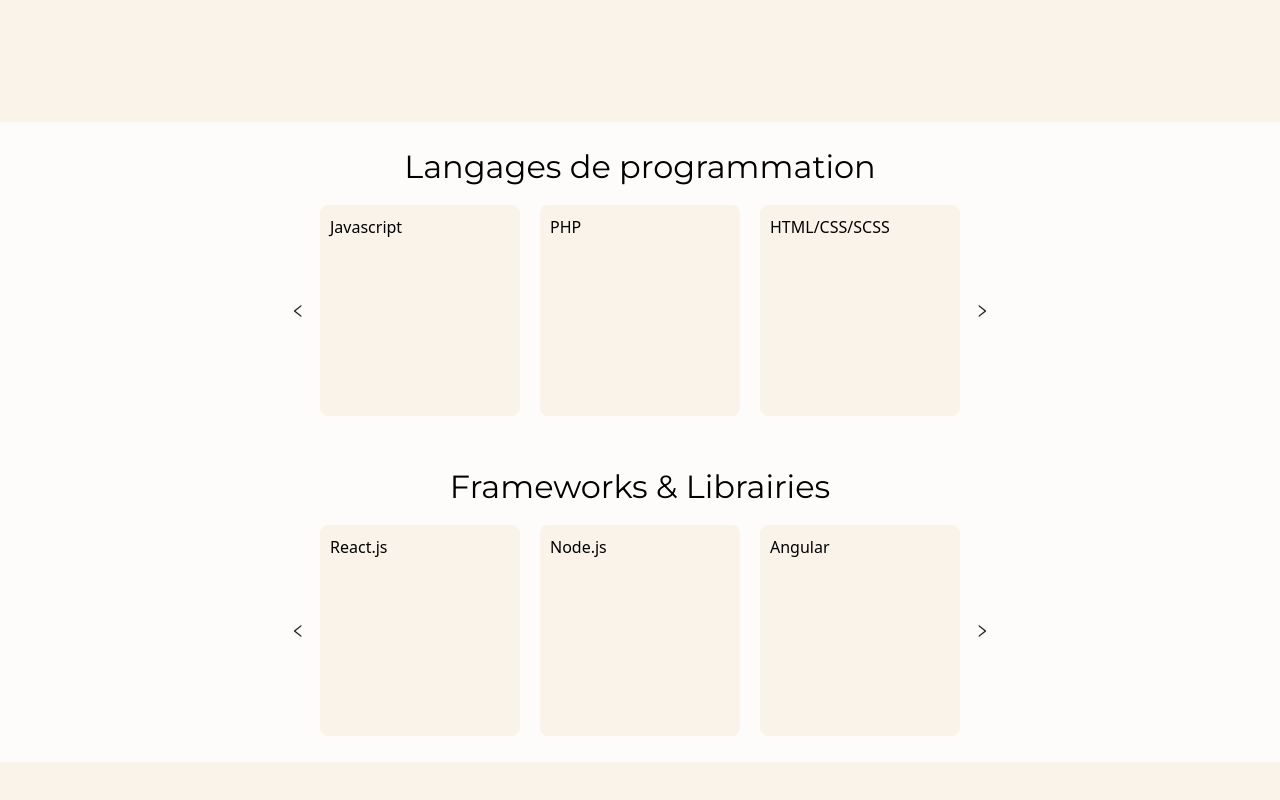
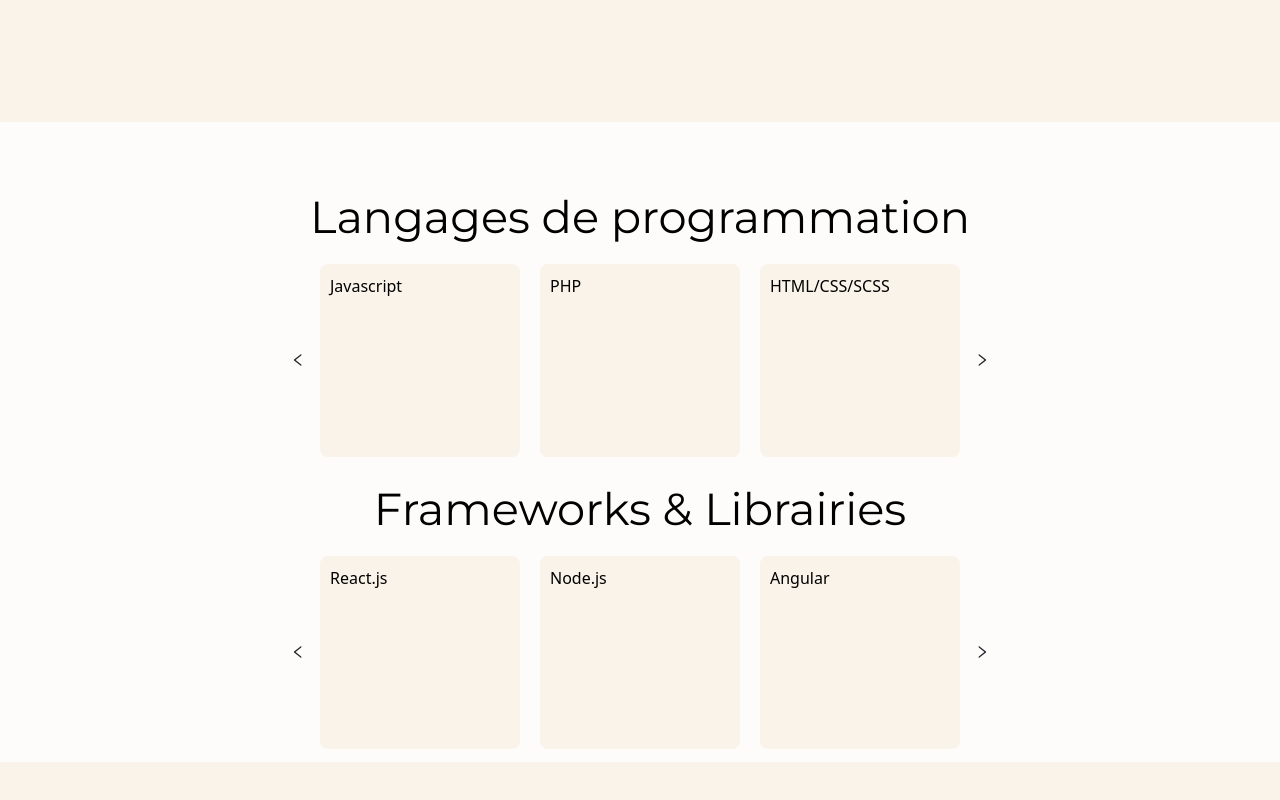
Before and after one commit to mousqtr/NewPortfolio, a React (Create React App) app in the folder front/: page / in a window 1280 px wide. Shown: the part 518-1318 px from the top of the page. Built offline with nearby package versions, Linux system fonts and the light colour scheme.

Commit message:
Update Skills.scss

```diff
--- a/front/src/sections/Skills/Skills.scss
+++ b/front/src/sections/Skills/Skills.scss
@@ -2,6 +2,15 @@
   background-color: #fdfcfb;
   display: flex;
   flex-direction: column;
+
+  @media (max-width: 992px) {
+    padding-top: 80px;
+    padding-bottom: 40px;
+  }
+
+  @media (min-width: 992px) {
+    padding-top: 56px;
+  }
 
   .block {
     width: 100%;
@@ -10,10 +19,6 @@
     flex-direction: column;
     align-items: center;
     justify-content: center;
-
-    h1 {
-      font-size: 2.5vw;
-    }
 
     .cols {
       width: 100%;
```
